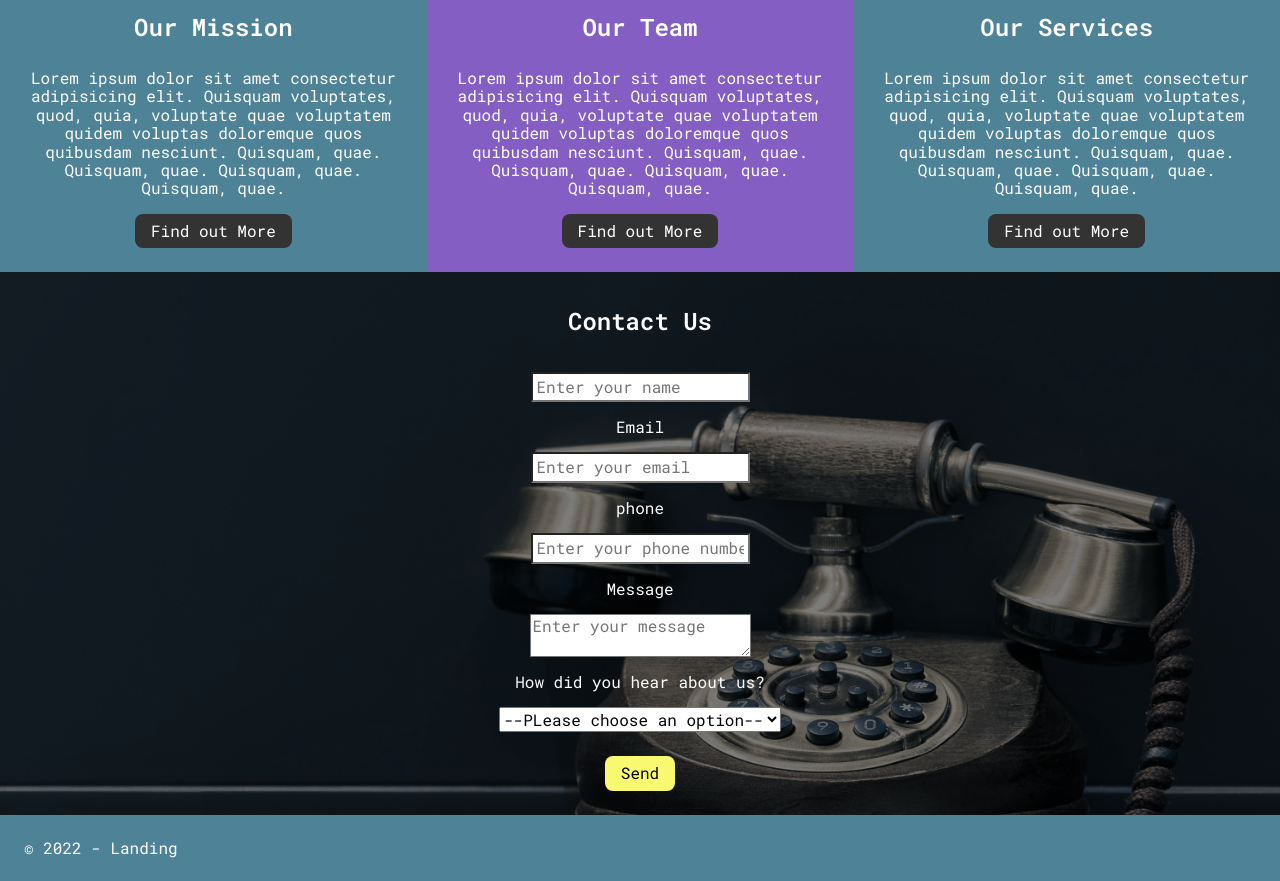
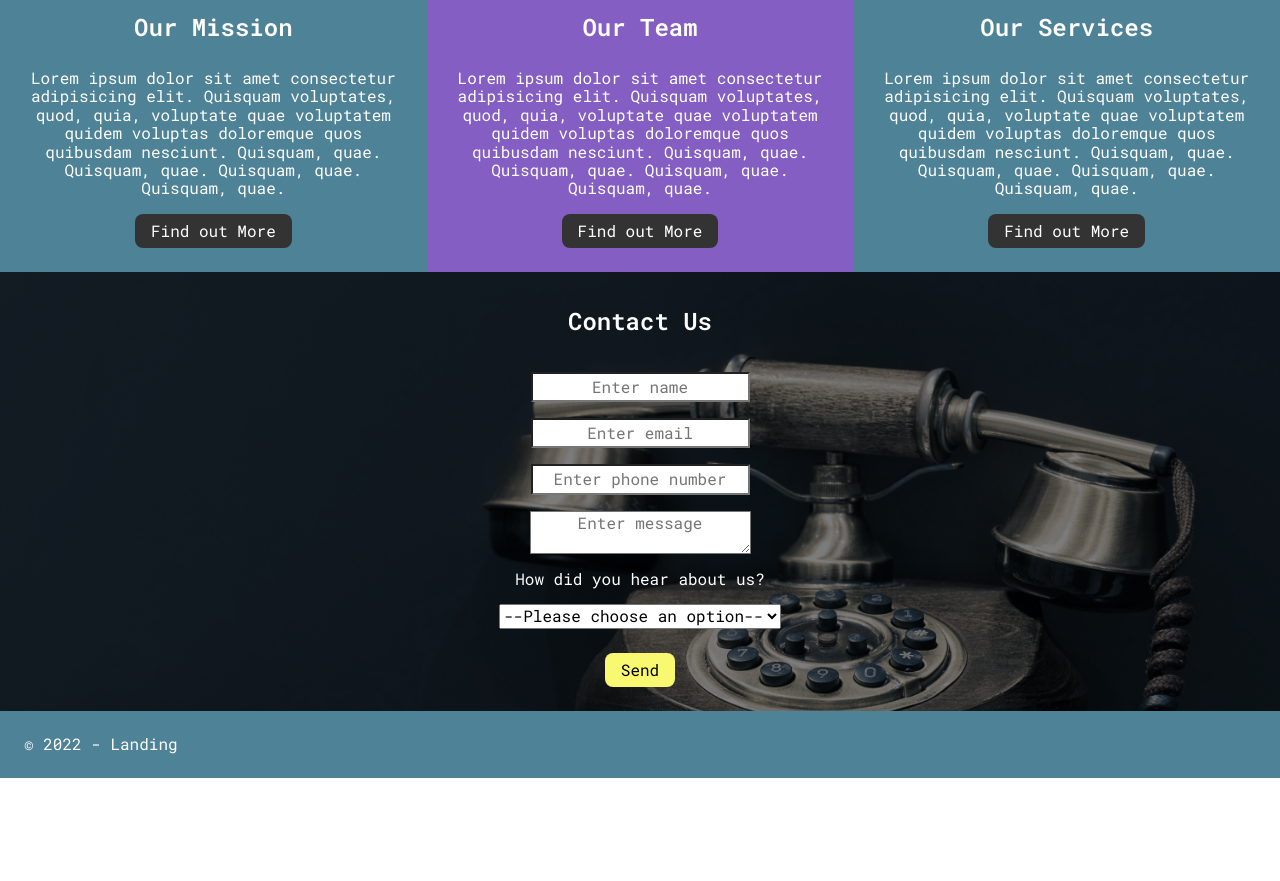
Before and after one commit to elementelligent/landing-page, a plain HTML site: page index.html in a window 1280 px wide. Shown: the part 502-1383 px from the top of the page. After the commit the page ends 1280 px from the top, so only its background shows below. Drawn offline with nearby package versions, Linux system fonts and the light colour scheme.

Commit message:
center CTA w/ flex, add center to Contact Us form placeholder text, remove label w/ sr-only

```diff
--- a/index.html
+++ b/index.html
@@ -27,7 +27,7 @@
 
   <main>
     <!-- TODO: Use this 'div' for background image. -->
-    <div id="hero" class="flex flex-column flex--items-center justify-center">
+    <div id="hero" class="flex flex-column items-center justify-center">
       <section class="bg-translucent-dark rounded">
         <h2 class="text-center">Call to Action</h2>
         <p class="text-center">Sign up for our newsletter!</p>
@@ -83,22 +83,22 @@
       <h2>Contact Us</h2>
 
       <label for="name" class="sr-only">Name</label>
-      <input type="text" id="name" placeholder="Enter your name" class="rounded w-max-content" />
+      <input type="text" id="name" placeholder="Enter name" class="text-center rounded w-max-content" />
 
 
-      <label for="email">Email</label>
-      <input type="email" id="contact-email" placeholder="Enter your email" class="rounded w-max-content" />
+      <label for="email"class="sr-only">Email</label>
+      <input type="email" id="contact-email" placeholder="Enter email" class="text-center rounded w-max-content" />
 
-      <label for="phone">phone</label>
-      <input type="phone" id="phone" placeholder="Enter your phone number" class="rounded w-max-content" />
+      <label for="phone" class="sr-only">phone</label>
+      <input type="phone" id="phone" placeholder="Enter phone number" class="text-center rounded w-max-content" />
 
-      <label for="message">Message</label>
-      <textarea id="message" placeholder="Enter your message" class="rounded w-max-content"></textarea>
+      <label for="message" class="sr-only">Message</label>
+      <textarea id="message" placeholder="Enter message" class="text-center rounded w-max-content"></textarea>
 
       <label for="hear-select">How did you hear about us?</label>
 
       <select name="heard" id="hear-select">
-        <option value="">--PLease choose an option--</option>
+        <option value="">--Please choose an option--</option>
 
         <option value="friends">Friends</option>
         <option value="search">Search Engine</option>
```
